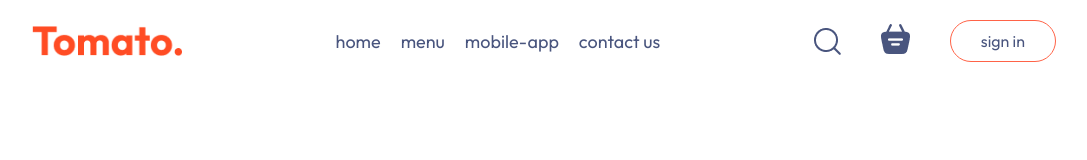
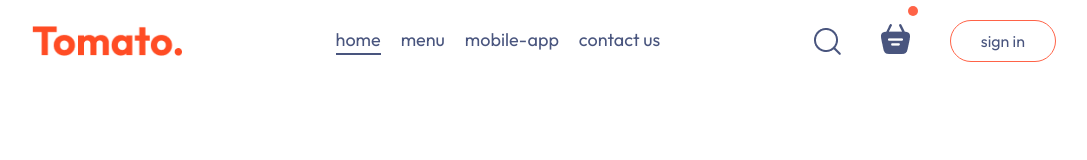
Before and after one commit to wlaurentec/food-delivery-fronted, a React (Vite) app: page / in a window 1280 px wide. Shown: the top 160 px of the page, without its empty margins (96-1183 px from the left). Built offline with nearby package versions, Linux system fonts and the light colour scheme.

Commit message:
navbar styles ready

```diff
--- a/src/components/Navbar/Navbar.css
+++ b/src/components/Navbar/Navbar.css
@@ -36,3 +36,26 @@
 .navbar button:hover {
   background-color: #fff4f2;
 }
+
+.navbar .active {
+  padding-bottom: 2px;
+  border-bottom: 2px solid #49557e
+}
+
+.navbar li {
+  cursor: pointer
+}
+
+.navbar-search-icon {
+  position: relative
+}
+
+.navbar-search-icon .dot {
+  position: absolute;
+  top: -18px;
+  right: -8px;
+  min-width: 10px;
+  min-height: 10px;
+  border-radius: 5px;
+  background-color: tomato
+}
--- a/src/components/Navbar/Navbar.jsx
+++ b/src/components/Navbar/Navbar.jsx
@@ -1,15 +1,17 @@
+import { useState } from "react";
 import { assets } from "../../assets/assets";
 import "./Navbar.css";
 
 const Navbar = () => {
+  const [menu, setMenu] = useState("home");
   return (
     <div className="navbar">
       <img src={assets.logo} alt="" className="logo" />
       <ul className="navbar-menu">
-        <li>home</li>
-        <li>menu</li>
-        <li>mobile-app</li>
-        <li>contact us</li>
+        <li onClick={() => setMenu("home")} className={menu === "home" ? "active" : ""}>home</li>
+        <li onClick={() => setMenu("menu")} className={menu === "menu" ? "active" : ""}>menu</li>
+        <li onClick={() => setMenu("mobile-app")} className={menu === "mobile-app" ? "active" : ""}>mobile-app</li>
+        <li onClick={() => setMenu("contact-us")} className={menu === "contact-us" ? "active" : ""}>contact us</li>
       </ul>
       <div className="navbar-right">
         <img src={assets.search_icon} alt="" />
```
